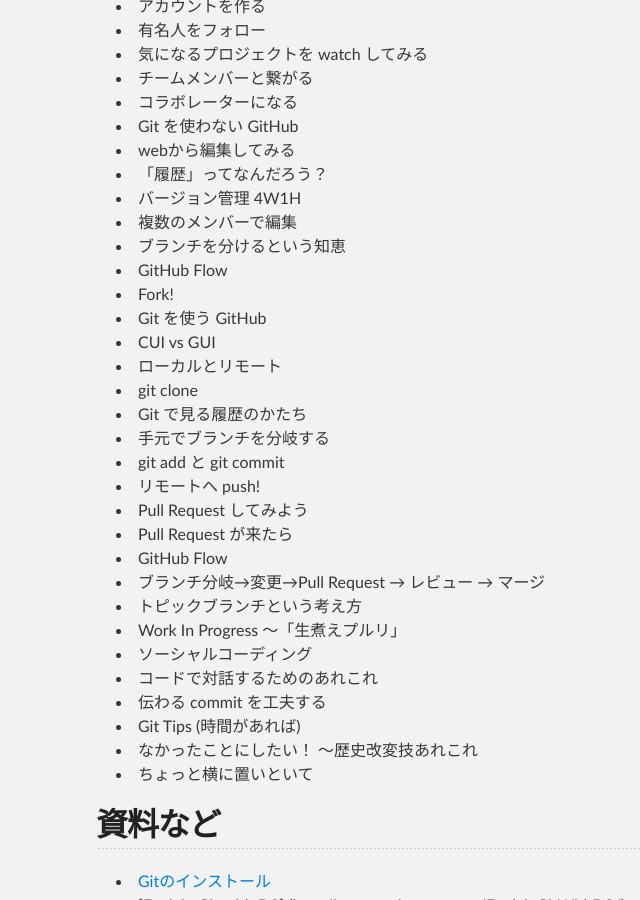
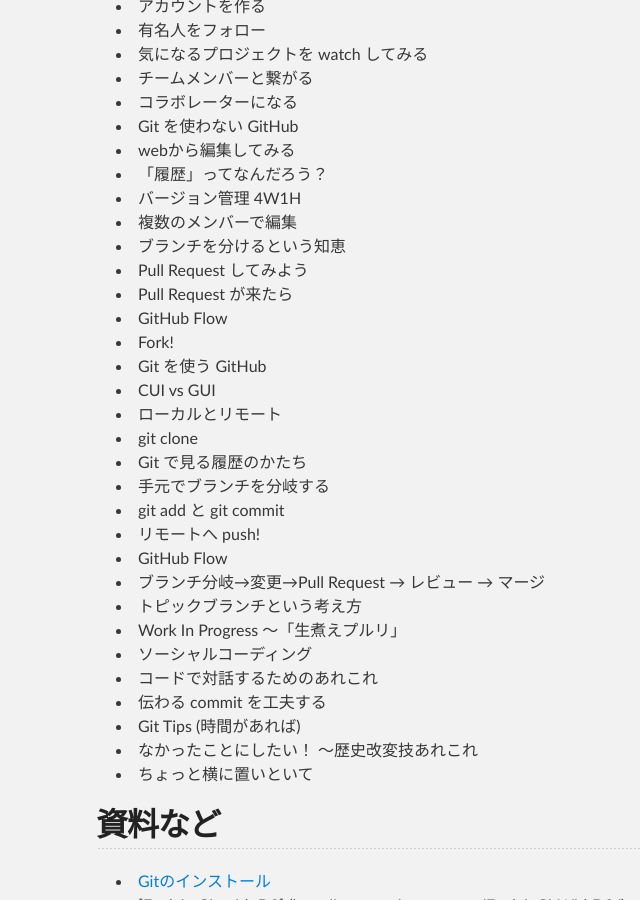
Before and after one commit to cesare/github-nyan, a Jekyll site: the page built from index.md, in a window 1280 px wide and 900 px high, scrolled down 571 px. Shown: the whole window, without its empty margins (224-864 px from the left). Built offline with Jekyll 4.4.1, drawn with Linux system fonts in a browser that asks for light colours; Markdown is read by kramdown in place of the engine named in the settings; some of the changed lines change nothing that is shown.

Commit message:
Move the topic of PR to the section of using GitHub from web

```diff
--- a/index.md
+++ b/index.md
@@ -24,6 +24,8 @@
  * バージョン管理 4W1H
  * 複数のメンバーで編集
  * ブランチを分けるという知恵
+ * Pull Request してみよう
+ * Pull Request が来たら
  * GitHub Flow
  * Fork!
 * Git を使う GitHub
@@ -34,8 +36,6 @@
  * 手元でブランチを分岐する
  * git add と git commit
  * リモートへ push!
- * Pull Request してみよう
- * Pull Request が来たら
 * GitHub Flow
  * ブランチ分岐→変更→Pull Request → レビュー → マージ
  * トピックブランチという考え方
```
